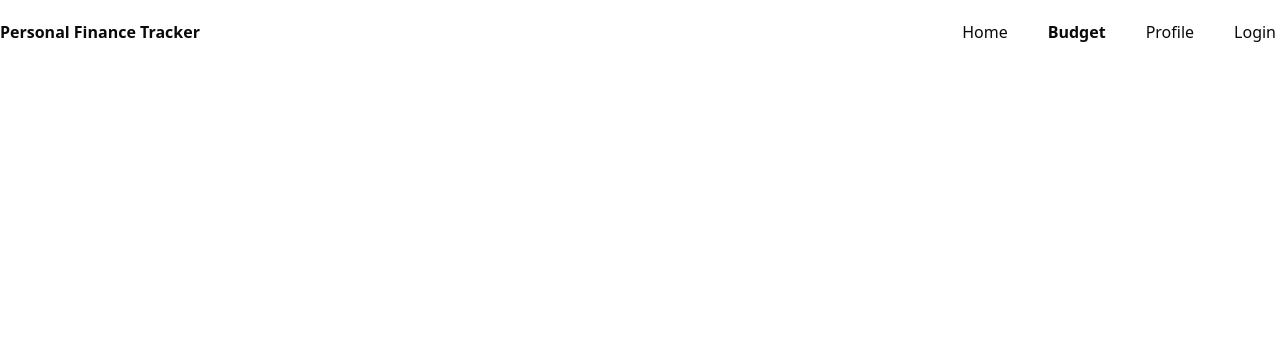
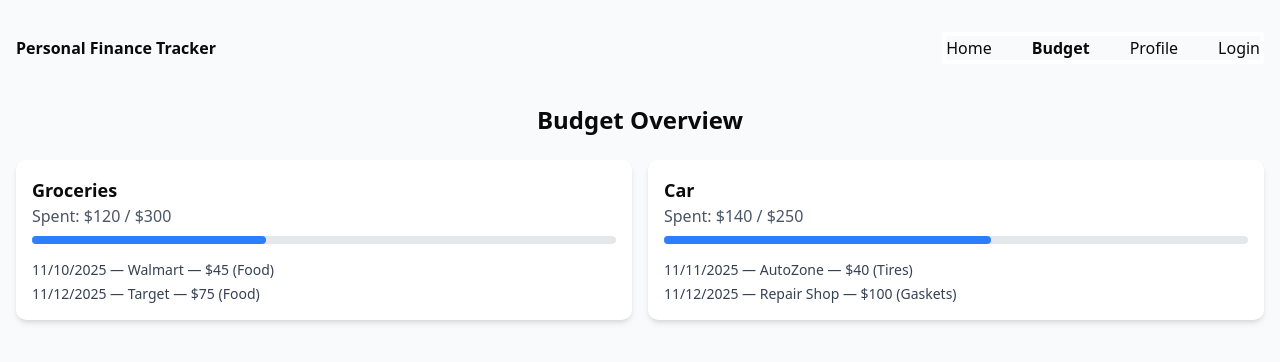
Before and after one commit to T3anon/PersonalFinanceTracker, a Next.js app: page /budget in a window 1280 px wide. Shown: the top 362 px of the page. Built offline with nearby package versions, Linux system fonts and the light colour scheme.

Commit message:
created budget page

```diff
--- a/app/budget/page.tsx
+++ b/app/budget/page.tsx
@@ -2,10 +2,74 @@ import Image from "next/image";
 import Nav from "@/components/nav";
 
 export default function Home() {
+  const budgetGroups = [
+    {
+      name: "Groceries",
+      totalSpent: 120,
+      budgetLimit: 300,
+      transactions: [
+        { date: "11/10/2025", place: "Walmart", amount: 45, description: "Food" },
+        { date: "11/12/2025", place: "Target", amount: 75, description: "Food" },
+      ],
+    },
+    {
+      name: "Car",
+      totalSpent: 140,
+      budgetLimit: 250,
+      transactions: [
+        { date: "11/11/2025", place: "AutoZone", amount: 40, description: "Tires" },
+        { date: "11/12/2025", place: "Repair Shop", amount: 100, description: "Gaskets" },
+      ],
+    },
+  ];
+
   return (
-    <div>
-    <Nav items={[{href:"/",label:"Home"},{href:"/budget",label:"Budget"},{href:"/profile",label:"Profile"},{href:"/login",label:"Login"}]} />
+    <div className="min-h-screen bg-gray-50 p-4">
+      <Nav
+        items={[
+          { href: "/", label: "Home" },
+          { href: "/budget", label: "Budget" },
+          { href: "/profile", label: "Profile" },
+          { href: "/login", label: "Login" },
+        ]}
+      />
+      <h1 className="text-2xl font-bold text-center my-6">Budget Overview</h1>
+
+      <div className="grid grid-cols-1 md:grid-cols-2 gap-4">
+        {budgetGroups.map((group, index) => {
+          const percentUsed = Math.min(
+            (group.totalSpent / group.budgetLimit) * 100,
+            100
+          );
+
+          return (
+            <div
+              key={index}
+              className="bg-white rounded-lg shadow-md p-4 hover:shadow-lg transition"
+            >
+              <h2 className="text-lg font-semibold">{group.name}</h2>
+              <p className="text-gray-600">
+                Spent: ${group.totalSpent} / ${group.budgetLimit}
+              </p>
+
+              <div className="mt-2 h-2 w-full bg-gray-200 rounded-full">
+                <div
+                  className="h-2 bg-blue-500 rounded-full"
+                  style={{ width: `${percentUsed}%` }}
+                />
+              </div>
+
+              <ul className="mt-4 space-y-1 text-sm text-gray-700">
+                {group.transactions.map((tx, i) => (
+                  <li key={i}>
+                    {tx.date} — {tx.place} — ${tx.amount} ({tx.description})
+                  </li>
+                ))}
+              </ul>
+            </div>
+          );
+        })}
+      </div>
     </div>
-
   );
 }
```
Also changed, not shown: 1 other file (tests, documents, lock files or other folders).
